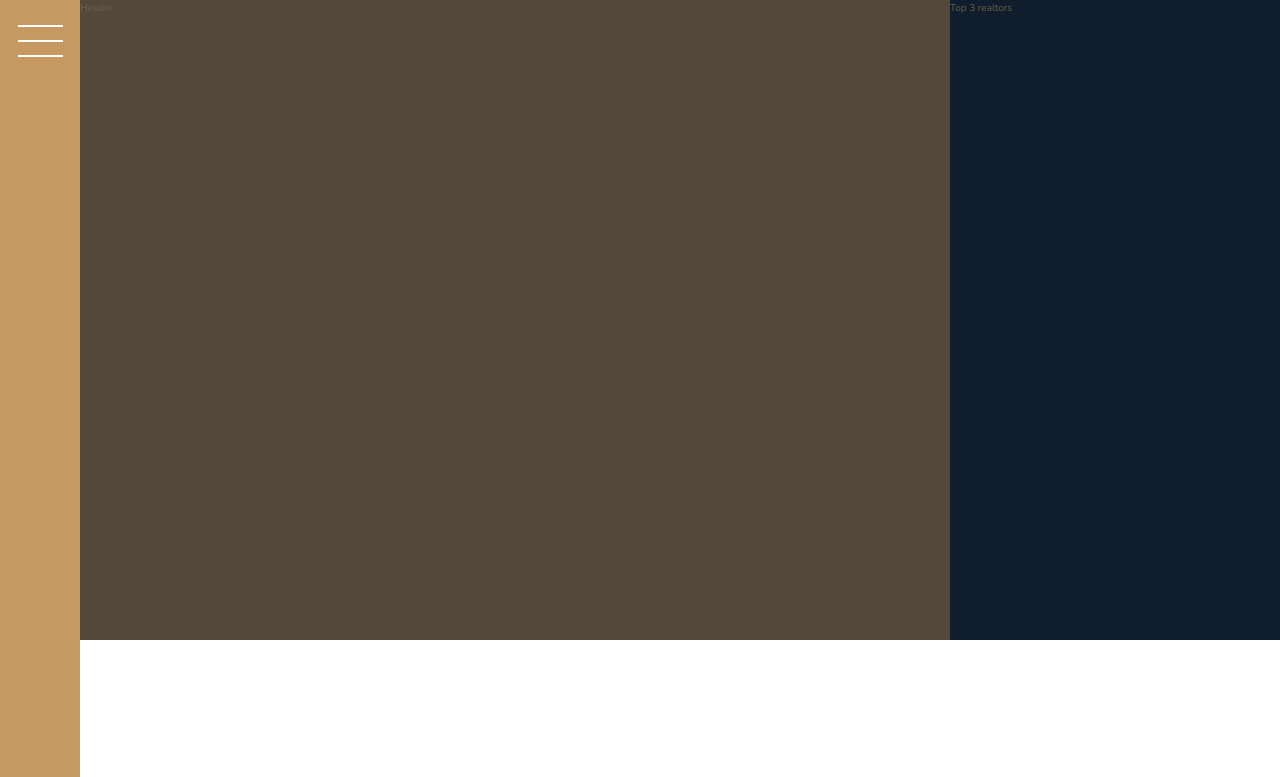
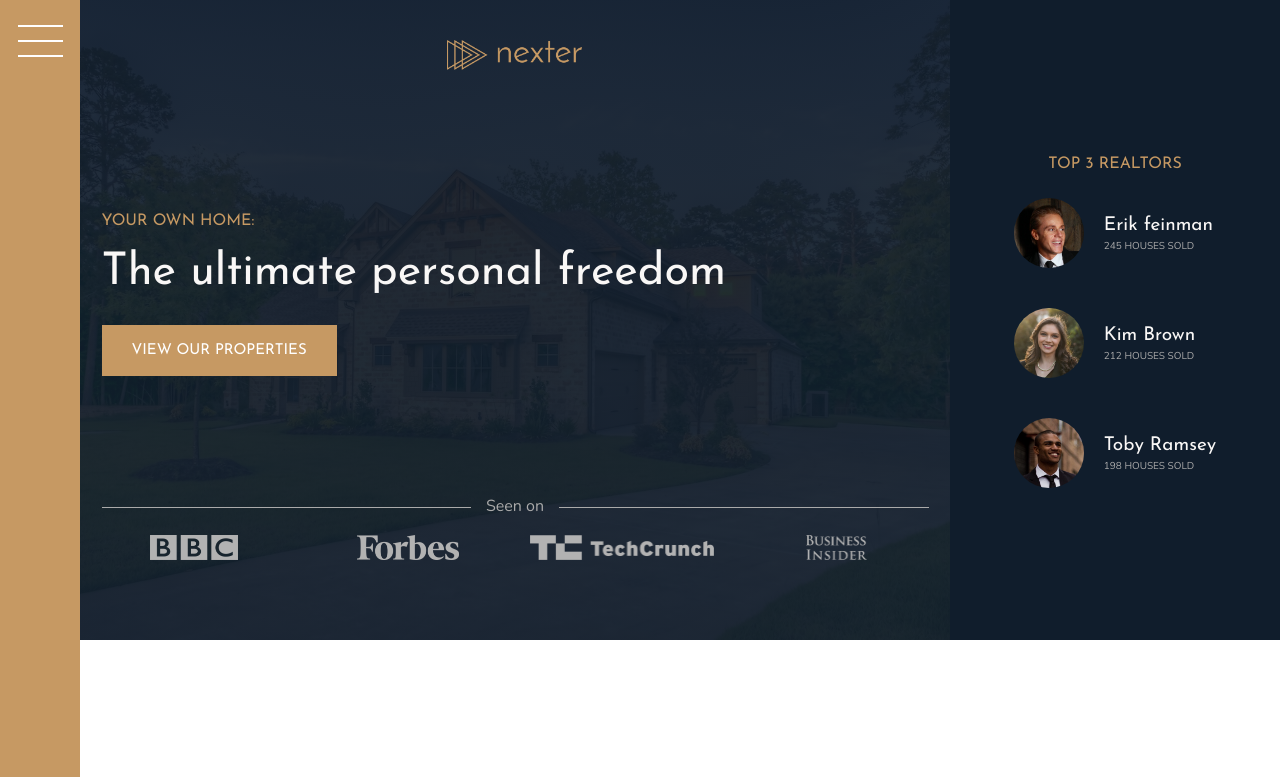
Before and after one commit to MehrdadKhorasani/CSS-SASS, a website: page Nexter/index.html in a window 1280 px wide. Shown: the top 777 px of the page. Drawn offline with nearby package versions, Linux system fonts and the light colour scheme.

Commit message:
complete the template

```diff
--- a/Nexter/index.html
+++ b/Nexter/index.html
@@ -19,9 +19,40 @@
       <button class="nav-btn"></button>
     </div>
 
-    <header class="header">Header</header>
+    <header class="header">
+      <img src="img/logo.png" alt="Nexter logo" class="header__logo" />
+      <h3 class="heading-3">Your own home:</h3>
+      <h1 class="heading-1">The ultimate personal freedom</h1>
+      <button class="btn header__btn">View our properties</button>
+      <div class="header__seenon-text">Seen on</div>
+      <div class="header__seenon-logos">
+        <img src="img/logo-bbc.png" alt="seen on logo 1" />
+        <img src="img/logo-forbes.png" alt="seen on logo 2" />
+        <img src="img/logo-techcrunch.png" alt="seen on logo 3" />
+        <img src="img/logo-bi.png" alt="seen on logo 4" />
+      </div>
+    </header>
 
-    <div class="realtors">Top 3 realtors</div>
+    <div class="realtors">
+      <h3 class="heading-3">Top 3 Realtors</h3>
+      <div class="realtors__list">
+        <img src="img/realtor-1.jpeg" alt="realtor 1" class="realtors__img" />
+        <div class="realtors__details">
+          <h4 class="heading-4 heading-4--light">Erik feinman</h4>
+          <p class="realtors__sold">245 houses sold</p>
+        </div>
+        <img src="img/realtor-2.jpeg" alt="realtor 2" class="realtors__img" />
+        <div class="realtors__details">
+          <h4 class="heading-4 heading-4--light">Kim Brown</h4>
+          <p class="realtors__sold">212 houses sold</p>
+        </div>
+        <img src="img/realtor-3.jpeg" alt="realtor 3" class="realtors__img" />
+        <div class="realtors__details">
+          <h4 class="heading-4 heading-4--light">Toby Ramsey</h4>
+          <p class="realtors__sold">198 houses sold</p>
+        </div>
+      </div>
+    </div>
 
     <section class="features">
       <div class="feature">
--- a/Nexter/sass/_header.scss
+++ b/Nexter/sass/_header.scss
@@ -1,4 +1,59 @@
 .header {
   background-color: $color-grey-dark-1;
   grid-column: full-start / col-end 6;
+
+  background-image: linear-gradient(
+      rgba($color-secondary, 0.93),
+      rgba($color-secondary, 0.93)
+    ),
+    url(../img/hero.jpeg);
+  background-size: cover;
+  background-position: center;
+  padding: 8rem;
+  padding-top: 4rem;
+
+  display: grid;
+  grid-template-rows: 1fr min-content 6rem 1fr;
+  grid-template-columns: max-content;
+  justify-content: center;
+  row-gap: 1.5rem;
+
+  &__logo {
+    height: 3rem;
+    justify-self: center;
+  }
+
+  &__btn {
+    align-self: start;
+    justify-self: start;
+  }
+
+  &__seenon-text {
+    display: grid;
+    grid-template-columns: 1fr max-content 1fr;
+    column-gap: 1.5rem;
+    align-items: center;
+
+    font-size: 1.6rem;
+    color: $color-grey-light-2;
+
+    &::before,
+    &::after {
+      content: "";
+      height: 1px;
+      display: block;
+      background-color: currentColor;
+    }
+  }
+
+  &__seenon-logos {
+    display: grid;
+    grid-template-columns: repeat(4, 1fr);
+    column-gap: 3rem;
+    justify-items: center;
+    img {
+      height: 2.5rem;
+      filter: brightness(70%);
+    }
+  }
 }
--- a/Nexter/sass/_realtors.scss
+++ b/Nexter/sass/_realtors.scss
@@ -1,4 +1,31 @@
 .realtors {
   background-color: $color-secondary;
   grid-column: col-start 7 / full-end;
+  padding: 3rem;
+
+  display: grid;
+  align-content: center;
+  justify-content: center;
+  justify-items: center;
+  row-gap: 2rem;
+
+  &__list {
+    display: grid;
+    grid-template-columns: min-content max-content;
+    column-gap: 2rem;
+    row-gap: 5vh;
+    align-items: center;
+  }
+
+  &__img {
+    width: 7rem;
+    border-radius: 50%;
+    display: block;
+  }
+
+  &__sold {
+    text-transform: uppercase;
+    color: $color-grey-light-2;
+    margin-top: -3px;
+  }
 }
--- a/Nexter/sass/_typography.scss
+++ b/Nexter/sass/_typography.scss
@@ -5,6 +5,9 @@
 
 .heading-1 {
   @extend %heading;
+  font-size: 4.5rem;
+  color: $color-grey-light-1;
+  line-height: 1;
 }
 .heading-2 {
   @extend %heading;
```
Also changed, not shown: Nexter/css/style.css.
